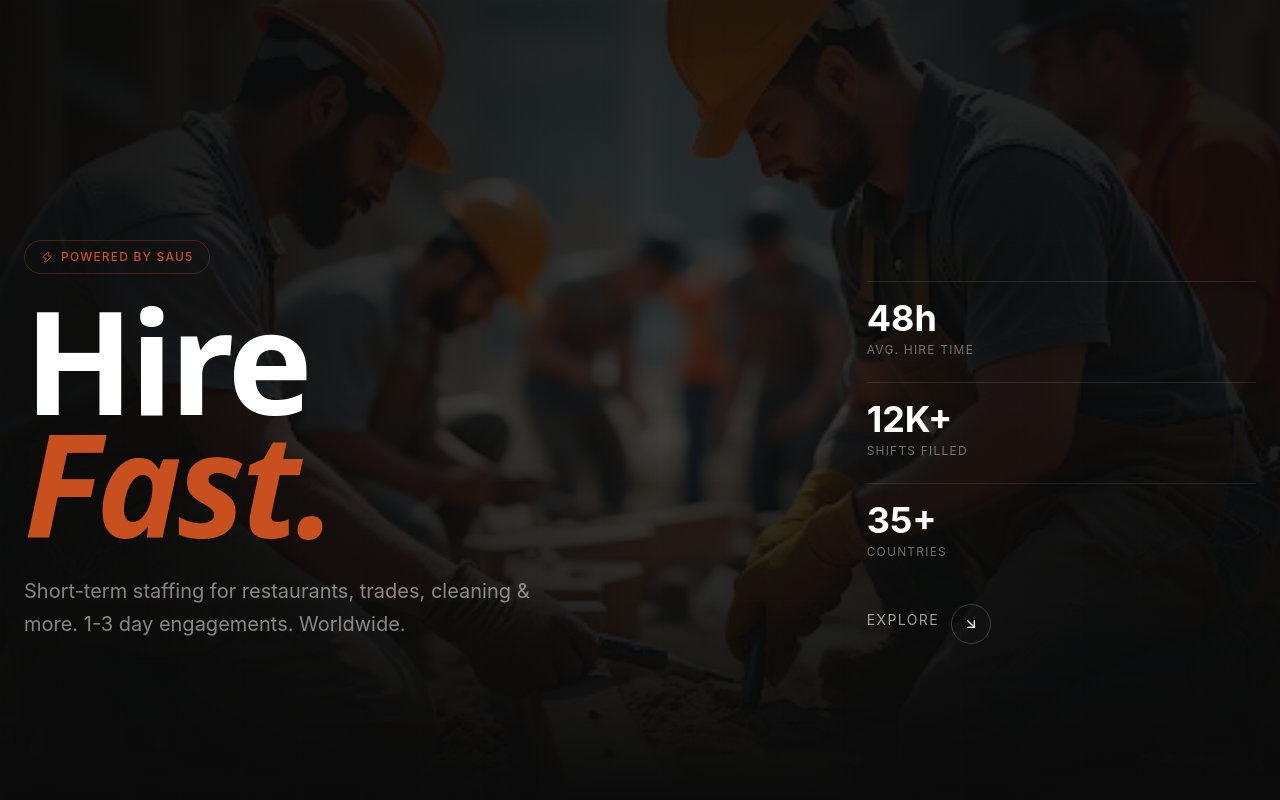
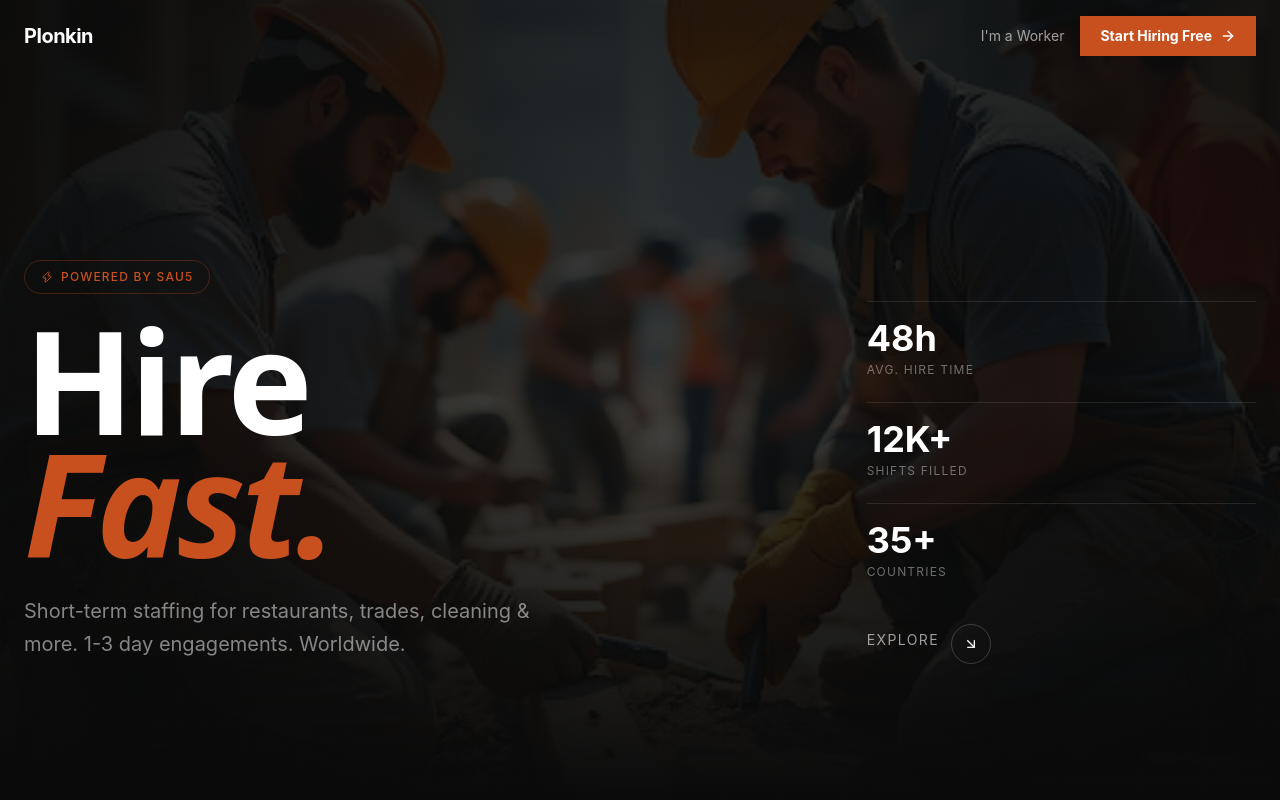
Before and after one commit to NFIWhatimdoing/Plokin2, a React (Vite) app in the folder plonkin-app/: page / in a window 1280 px wide. Shown: the top 800 px of the page. Built offline with nearby package versions, Linux system fonts and the light colour scheme.

Commit message:
Add Navbar with Start Hiring and Im a Worker CTAs at top

```diff
--- a/plonkin-app/src/App.tsx
+++ b/plonkin-app/src/App.tsx
@@ -1,4 +1,5 @@
 import Hero from './components/Hero'
+import Navbar from './components/Navbar'
 import HowItWorks from './components/HowItWorks'
 import RoleCategories from './components/RoleCategories'
 import SocialProof from './components/SocialProof'
@@ -9,6 +10,7 @@ import Footer from './components/Footer'
 function App() {
   return (
     <div className="min-h-screen bg-bone">
+      <Navbar />
       <Hero />
       <HowItWorks />
       <RoleCategories />
--- a/plonkin-app/src/components/Hero.tsx
+++ b/plonkin-app/src/components/Hero.tsx
@@ -42,10 +42,10 @@ const Hero = () => {
       />
 
       <motion.div
-        className="relative z-10 max-w-7xl mx-auto px-6 w-full"
+        className="relative z-10 max-w-7xl mx-auto px-6 w-full pt-20"
         style={{ opacity, scale }}
       >
-        <div className="grid lg:grid-cols-12 gap-8 items-end min-h-[80dvh] pb-20">
+        <div className="grid lg:grid-cols-12 gap-8 items-end min-h-[75dvh] pb-20">
           {/* Left column */}
           <div className="lg:col-span-8">
             <motion.div
--- /dev/null
+++ b/plonkin-app/src/components/Navbar.tsx
@@ -0,0 +1,94 @@
+import { motion } from 'framer-motion';
+import { useState, useEffect } from 'react';
+import { ArrowRight, Menu, X } from 'lucide-react';
+
+const Navbar = () => {
+  const [scrolled, setScrolled] = useState(false);
+  const [mobileOpen, setMobileOpen] = useState(false);
+
+  useEffect(() => {
+    const handleScroll = () => {
+      setScrolled(window.scrollY > 50);
+    };
+    window.addEventListener('scroll', handleScroll);
+    return () => window.removeEventListener('scroll', handleScroll);
+  }, []);
+
+  return (
+    <nav
+      className={`fixed top-0 left-0 right-0 z-50 transition-all duration-300 ${
+        scrolled
+          ? 'bg-ink/90 backdrop-blur-md border-b border-white/5'
+          : 'bg-transparent'
+      }`}
+    >
+      <div className="max-w-7xl mx-auto px-6 py-4">
+        <div className="flex items-center justify-between">
+          {/* Logo */}
+          <motion.a
+            href="#"
+            initial={{ opacity: 0 }}
+            animate={{ opacity: 1 }}
+            className="text-xl font-bold text-white tracking-tight"
+          >
+            Plonkin
+          </motion.a>
+
+          {/* Desktop CTAs */}
+          <div className="hidden md:flex items-center gap-4">
+            <motion.a
+              href="#"
+              initial={{ opacity: 0, y: -10 }}
+              animate={{ opacity: 1, y: 0 }}
+              transition={{ delay: 0.1 }}
+              className="text-sm text-white/60 hover:text-white transition-colors"
+            >
+              I'm a Worker
+            </motion.a>
+            <motion.a
+              href="#signup"
+              initial={{ opacity: 0, y: -10 }}
+              animate={{ opacity: 1, y: 0 }}
+              transition={{ delay: 0.2 }}
+              className="inline-flex items-center gap-2 px-5 py-2.5 bg-terracotta text-white text-sm font-bold hover:bg-terracotta-dark transition-colors"
+            >
+              Start Hiring Free
+              <ArrowRight className="w-4 h-4" />
+            </motion.a>
+          </div>
+
+          {/* Mobile menu button */}
+          <button
+            className="md:hidden text-white"
+            onClick={() => setMobileOpen(!mobileOpen)}
+            aria-label="Toggle menu"
+          >
+            {mobileOpen ? <X className="w-6 h-6" /> : <Menu className="w-6 h-6" />}
+          </button>
+        </div>
+
+        {/* Mobile menu */}
+        {mobileOpen && (
+          <motion.div
+            initial={{ opacity: 0, y: -20 }}
+            animate={{ opacity: 1, y: 0 }}
+            className="md:hidden mt-4 pb-4 border-t border-white/10 pt-4 space-y-4"
+          >
+            <a href="#" className="block text-white/60 hover:text-white transition-colors">
+              I'm a Worker
+            </a>
+            <a
+              href="#signup"
+              className="inline-flex items-center gap-2 px-5 py-2.5 bg-terracotta text-white text-sm font-bold"
+            >
+              Start Hiring Free
+              <ArrowRight className="w-4 h-4" />
+            </a>
+          </motion.div>
+        )}
+      </div>
+    </nav>
+  );
+};
+
+export default Navbar;
```
